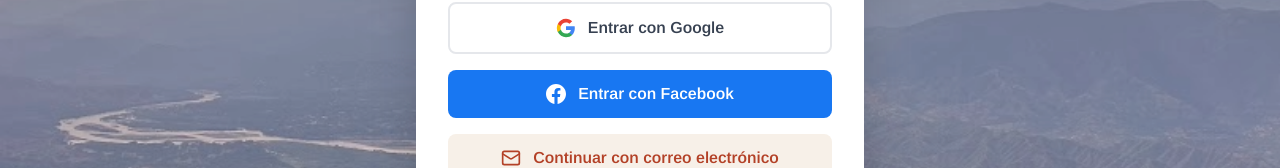
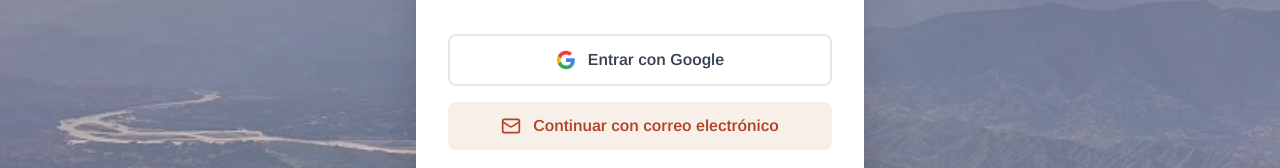
Before and after one commit to descubreoccidente/archivosmicrositios, a React (Vite) app: page /ingresar in a window 1280 px wide. Shown: the part 400-568 px from the top of the page. Built offline with nearby package versions, Linux system fonts and the light colour scheme; no server answers.

Commit message:
Quitar login de Facebook del formulario de actores, dejar solo Google y correo electronico

```diff
--- a/src/components/Login.jsx
+++ b/src/components/Login.jsx
@@ -1,5 +1,5 @@
 import React, { useState, useEffect } from 'react';
-import { loginConGoogle, loginConFacebook, enviarEnlaceAcceso, esEnlaceDeAcceso, completarLoginConEnlace } from '../services/auth.js';
+import { loginConGoogle, enviarEnlaceAcceso, esEnlaceDeAcceso, completarLoginConEnlace } from '../services/auth.js';
 import { verificarYRegistrarInvitacion } from '../services/firestore.js';
 import { useNavigate } from 'react-router-dom';
 import { Mail, CheckCircle } from 'lucide-react';
@@ -53,7 +53,6 @@
   };
 
   const handleGoogleLogin = () => procesarLogin(loginConGoogle);
-  const handleFacebookLogin = () => procesarLogin(loginConFacebook);
 
   const handleEnviarEnlace = async (e) => {
     e.preventDefault();
@@ -142,17 +141,6 @@
               </button>
 
               <button
-                onClick={handleFacebookLogin}
-                disabled={loading}
-                className="w-full flex items-center justify-center gap-3 bg-[#1877F2] text-white font-semibold py-3 px-4 rounded-lg hover:bg-[#166FE5] transition mb-4 disabled:opacity-50"
-              >
-                <svg className="w-5 h-5" fill="white" viewBox="0 0 24 24">
-                  <path d="M24 12.073c0-6.627-5.373-12-12-12s-12 5.373-12 12c0 5.99 4.388 10.954 10.125 11.854v-8.385H7.078v-3.47h3.047V9.43c0-3.007 1.792-4.669 4.533-4.669 1.312 0 2.686.235 2.686.235v2.953H15.83c-1.491 0-1.956.925-1.956 1.874v2.25h3.328l-.532 3.47h-2.796v8.385C19.612 23.027 24 18.062 24 12.073z"/>
-                </svg>
-                {loading ? 'Cargando...' : 'Entrar con Facebook'}
-              </button>
-
-              <button
                 onClick={() => setMostrarFormEmail(true)}
                 disabled={loading}
                 className="w-full flex items-center justify-center gap-3 bg-crema text-terracota font-semibold py-3 px-4 rounded-lg hover:bg-crema/70 transition disabled:opacity-50"
```
Also changed, not shown: 1 other file (tests, documents, lock files or other folders).
